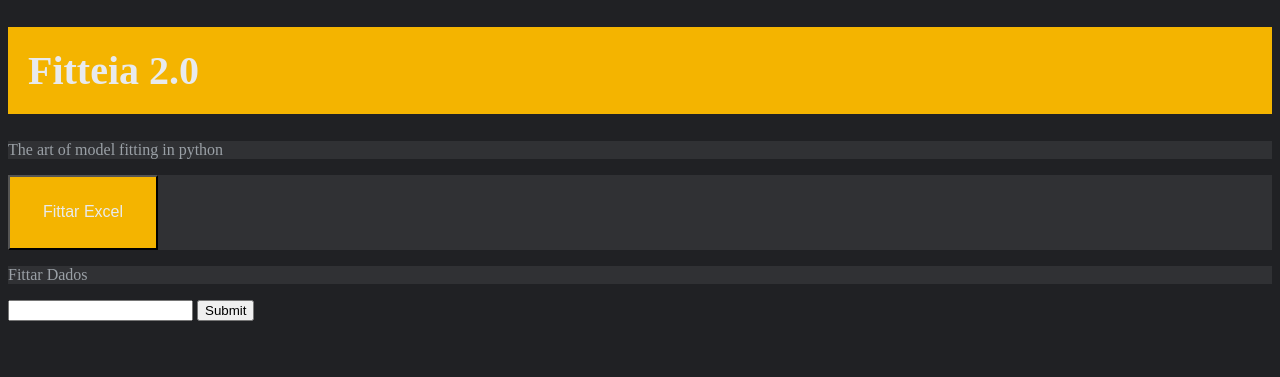
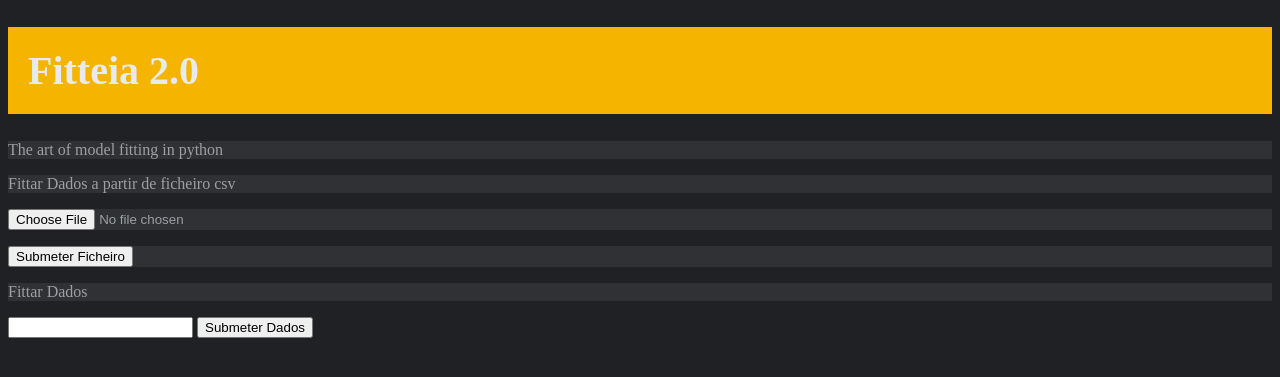
Before and after one commit to MiguelLameiras/Fitter, a Flask app: page / in a window 1280 px wide. Shown: the top 377 px of the page. Run offline with Flask 2, Linux system fonts and the light colour scheme.

Commit message:
tudo para não estudar eletro lmao

```diff
--- a/testes/data.csv
+++ b/testes/data.csv
@@ -1,5 +1,3 @@
-X;Y;EX;EY
-0;0;0;0
 3675;0.00955774;5;0.05
 3690;-0.00875163;5;0.05
 3705;-0.0278606;5;0.05
--- a/website/main.py
+++ b/website/main.py
@@ -1,10 +1,19 @@
-from flask import Flask, redirect, url_for, render_template,request
+from flask import Flask, redirect, flash,url_for, render_template,request
 import matplotlib.pyplot as plt
 import io
+import os
 import base64
+from werkzeug.utils import secure_filename
+from werkzeug.datastructures import  FileStorage
+
+UPLOAD_FOLDER = '/static'
+ALLOWED_EXTENSIONS = {'txt', 'csv'}
 
 app = Flask(__name__)
 
+def allowed_file(filename):
+    return '.' in filename and \
+           filename.rsplit('.', 1)[1].lower() in ALLOWED_EXTENSIONS
 
 def check_float(potential_float):
     try:
@@ -32,60 +41,68 @@ def read(file_path):
 def home():
     return render_template("index.html")
 
-@app.route("/", methods = ['POST'])
+@app.route("/plot_data", methods = ['POST'])
 def dados_input():
-    dados = request.form['data']
+    if request.method == "POST" and request.form['data']:
+        dados = request.form['data']
 
-    dados = str(dados)
-    dados = dados.replace(";"," ").split()
-    dados_string = dados
-    dados = [float(i) for i in dados]
-    print(dados_string)
-    x,y = [],[]
+        dados = str(dados)
+        dados = dados.replace(";"," ").replace(","," ").split()
+        dados_string = dados
+        dados = [float(i) for i in dados]
+        print(dados_string)
+        x,y = [],[]
 
-    num_cols = 4
-    length = int((len(dados))/num_cols)
-    for i in range(0,length):
-        for j in range(0,4):
-            if (j == 0):
-                x.append(dados[j+num_cols*i])
-            if (j == 1):
-                y.append(dados[j+num_cols*i])
+        num_cols = 4
+        length = int((len(dados))/num_cols)
+        for i in range(0,length):
+            for j in range(0,4):
+                if (j == 0):
+                    x.append(dados[j+num_cols*i])
+                if (j == 1):
+                    y.append(dados[j+num_cols*i])
 
-    plt.plot(x,y)
-    img = io.BytesIO()
-    plt.savefig(img, format='png')
-    img.seek(0)
-    plt.clf()
+        plt.plot(x,y)
+        img = io.BytesIO()
+        plt.savefig(img, format='png')
+        img.seek(0)
+        plt.clf()
 
-    plot_url = base64.b64encode(img.getvalue()).decode()
+        plot_url = base64.b64encode(img.getvalue()).decode()
 
-    return render_template("plot_custom.html", content = dados_string, graph = plot_url,size = length, num_cols = 4)
+        return render_template("plot_custom.html", content = dados_string, graph = plot_url,size = length, num_cols = 4)
 
-@app.route('/plot')
-def build_plot():
-    img = io.BytesIO()
+@app.route("/plot_excel", methods = ['POST'])
+def plot_excel():
+    if request.method == "POST" and request.files['file']:
+        print("go")
+        #Upload do ficheiro
+        uploaded_file = request.files['file']
+        if uploaded_file.filename != '':
+            uploaded_file.save(uploaded_file.filename)
 
-    leitura = read("data.csv")
-    print(leitura)
-    x,y = [],[]
+        #Fazer plot do ficheiro
+        img = io.BytesIO()
+        leitura = read(uploaded_file.filename)
+        print(leitura)
+        x,y = [],[]
 
-    for i in leitura:
-        for j in i[:-3]:
-                x.append(float(j))
+        for i in leitura:
+            for j in i[:-3]:
+                    x.append(float(j))
 
-    for i in leitura:
-        for j in i[1:-2]:
-                y.append(float(j))
+        for i in leitura:
+            for j in i[1:-2]:
+                    y.append(float(j))
 
-    plt.plot(x,y)
-    plt.savefig(img, format='png')
-    img.seek(0)
-    plt.clf()
+        plt.plot(x,y)
+        plt.savefig(img, format='png')
+        img.seek(0)
+        plt.clf()
 
-    plot_url = base64.b64encode(img.getvalue()).decode()
+        plot_url = base64.b64encode(img.getvalue()).decode()
 
-    return render_template("plot_excel.html", content = leitura, graph = plot_url)
+        return render_template("plot_excel.html", content = leitura, graph = plot_url)
 
 if __name__ == "__main__":
-    app.run(port=8100)
+    app.run(debug = True)
--- a/website/templates/index.html
+++ b/website/templates/index.html
@@ -10,15 +10,15 @@
 <body>
     <h1>Fitteia 2.0</h1>
     <p>The art of model fitting in python</p>
-    <p>
-        <a href=plot >
-            <button style="height:75px;width:150px">Fittar Excel</button>
-        </a>
-    </p>
-    <form method="POST">
+    <form method="POST" action="/plot_excel" enctype="multipart/form-data">
+        <p>Fittar Dados a partir de ficheiro csv</p>
+        <p><input type="file" name="file"></p>
+        <p><input type="submit" value="Submeter Ficheiro"></p>
+    </form>
+    <form method="POST" action="/plot_data" >
         <p>Fittar Dados</p>
         <input name="data">
-        <input type="submit">
+        <input type="submit" value="Submeter Dados">
     </form>
 </body>
 
```
